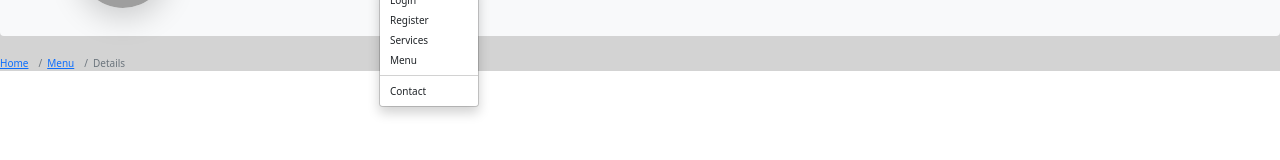
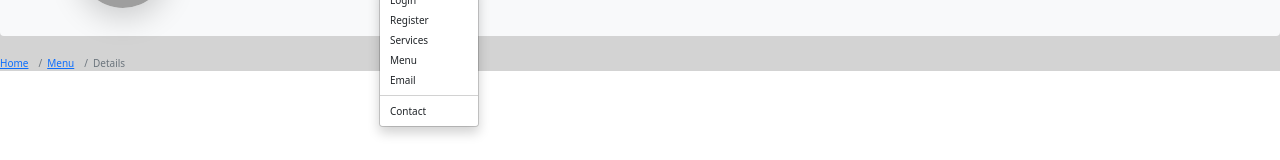
Before and after one commit to tjphillips08/co-healthy-homemade-frontend, a React (Create React App) app: page / in a window 1280 px wide. Both pictures are taken after a click on the button "More". Shown: the part 538-698 px from the top of the page. Built offline with nearby package versions, Linux system fonts and the light colour scheme; grey boxes are pictures that could not be loaded.

Commit message:
navbar change, added link to email

```diff
--- a/src/components/Navbar.js
+++ b/src/components/Navbar.js
@@ -3,7 +3,6 @@ import Nav from 'react-bootstrap/Nav';
 import Navbar from 'react-bootstrap/Navbar';
 import NavDropdown from 'react-bootstrap/NavDropdown';
 import React from 'react';
-import ReactDOM from 'react-dom';
 import { SocialIcon } from 'react-social-icons';
 
 import 'bootstrap/dist/css/bootstrap.min.css';
@@ -34,6 +33,7 @@ const Navigation = (props) => {
                 <NavDropdown.Item href="/register">Register</NavDropdown.Item>
                 <NavDropdown.Item href="/services">Services</NavDropdown.Item>
                 <NavDropdown.Item href="/food">Menu</NavDropdown.Item>
+                <NavDropdown.Item href="/email">Email</NavDropdown.Item>
                 <NavDropdown.Divider />
                 <NavDropdown.Item href="/contact">Contact</NavDropdown.Item>
               </NavDropdown>
```
